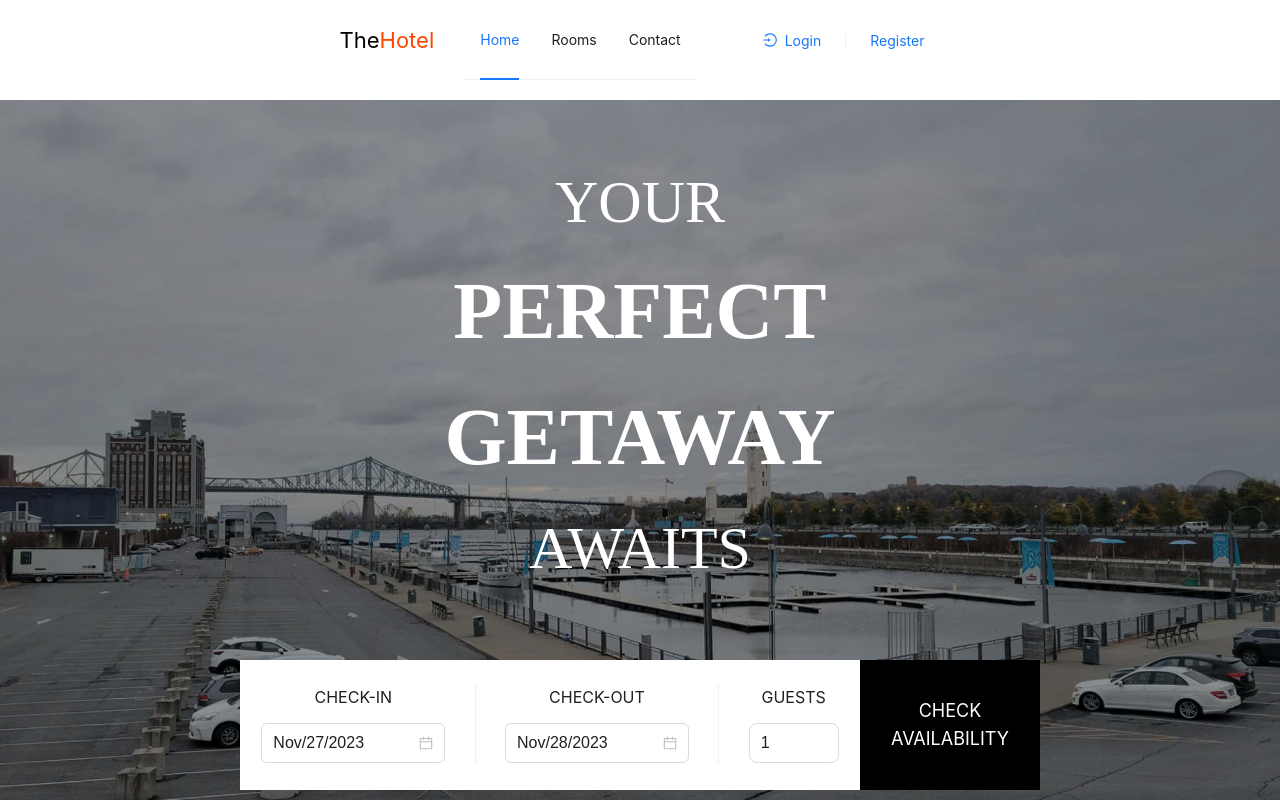
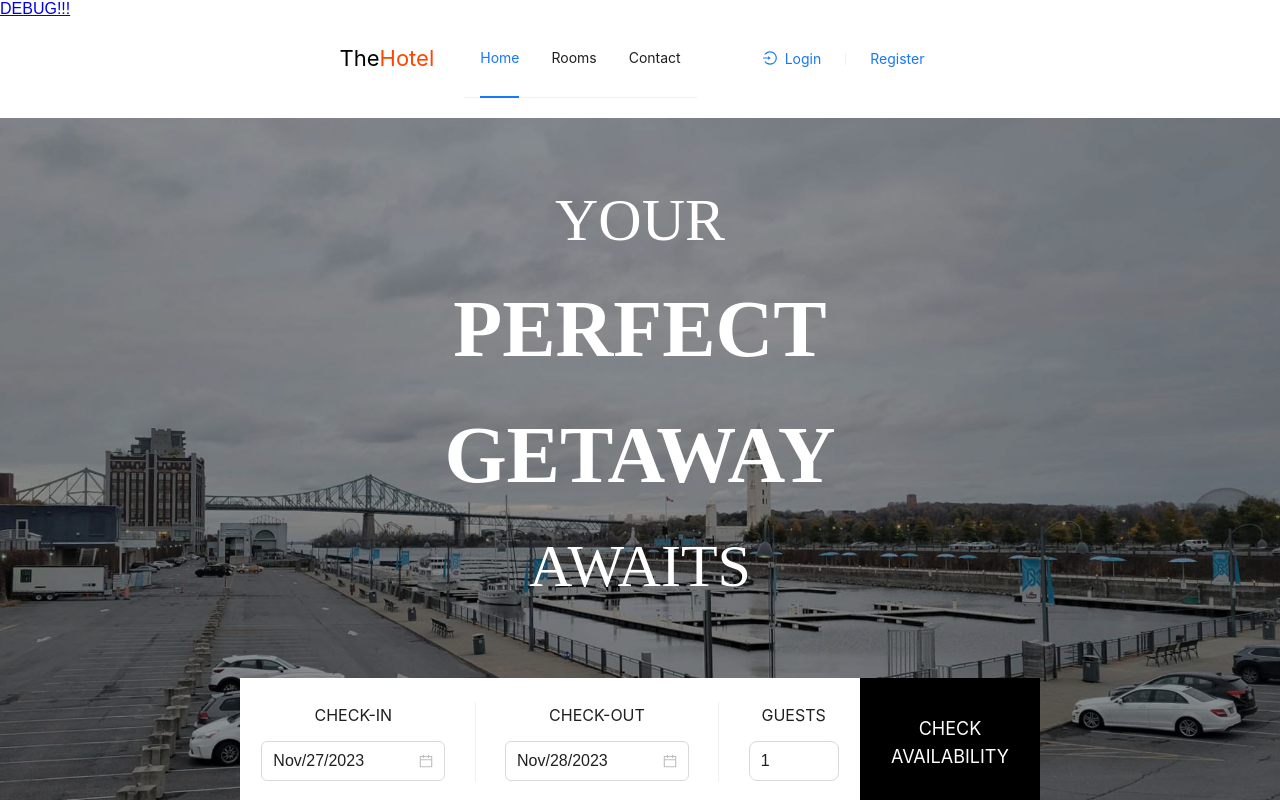
Before and after one commit to yutingli1123/HotelManagementSystem, a Vue app in the folder HotelManagement-Frontend/: page / in a window 1280 px wide. Shown: the top 800 px of the page. Built offline with nearby package versions, Linux system fonts and the light colour scheme.

Commit message:
Button for debugging purpose

```diff
--- a/HotelManagement-Frontend/src/components/HomePage.vue
+++ b/HotelManagement-Frontend/src/components/HomePage.vue
@@ -191,6 +191,7 @@ const logout = () => {
 </script>
 
 <template>
+  <RouterLink :to="{name:'management'}">DEBUG!!!</RouterLink>
   <a-modal v-model:open="loginModalOpen" title="Login" :mask-closable=false :closable=false>
     <template #footer>
       <a-button key="loginBack" @click="handleLoginCancel">Cancel</a-button>
```
